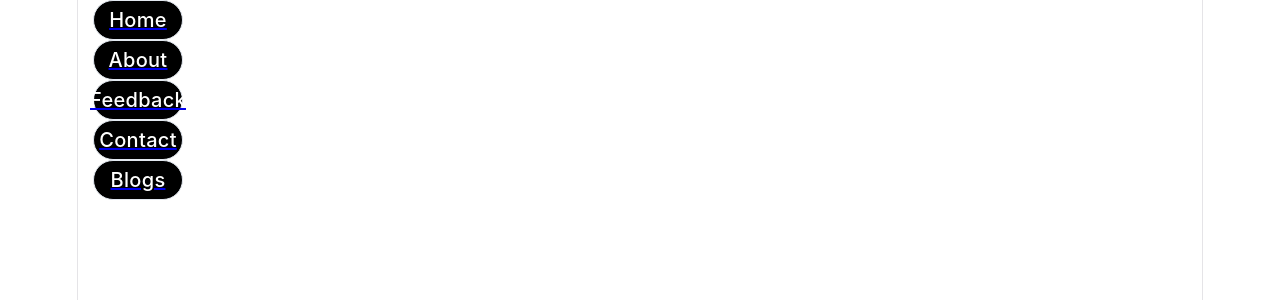
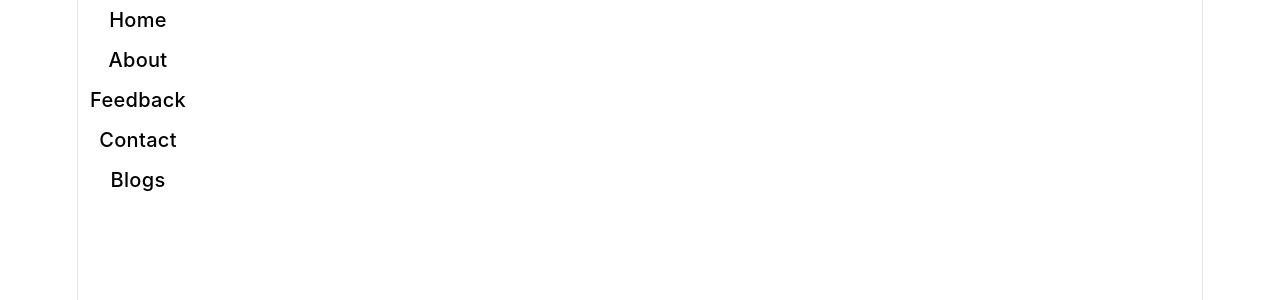
Before and after one commit to M-Atif63/React_with_Vite, a React (Vite) app: page /pricing in a window 1280 px wide. Shown: the top 300 px of the page. Built offline with nearby package versions, Linux system fonts and the light colour scheme.

Commit message:
style: improve CSS styles for buttons and links; update Navbar to include App.css

```diff
--- a/src/App.css
+++ b/src/App.css
@@ -11,6 +11,7 @@
   &:hover {
     border-color: var(--accent-border);
   }
+
   &:focus-visible {
     outline: 2px solid var(--accent);
     outline-offset: 2px;
@@ -42,8 +43,7 @@
     z-index: 1;
     top: 34px;
     height: 28px;
-    transform: perspective(2000px) rotateZ(300deg) rotateX(44deg) rotateY(39deg)
-      scale(1.4);
+    transform: perspective(2000px) rotateZ(300deg) rotateX(44deg) rotateY(39deg) scale(1.4);
   }
 
   .vite {
@@ -51,8 +51,7 @@
     top: 107px;
     height: 26px;
     width: auto;
-    transform: perspective(2000px) rotateZ(300deg) rotateX(40deg) rotateY(39deg)
-      scale(0.8);
+    transform: perspective(2000px) rotateZ(300deg) rotateX(40deg) rotateY(39deg) scale(0.8);
   }
 }
 
@@ -75,9 +74,10 @@
   border-top: 1px solid var(--border);
   text-align: left;
 
-  & > div {
+  &>div {
     flex: 1 1 0;
     padding: 32px;
+
     @media (max-width: 1024px) {
       padding: 24px 20px;
     }
@@ -130,6 +130,7 @@
     &:hover {
       box-shadow: var(--shadow);
     }
+
     .button-icon {
       height: 18px;
       width: 18px;
@@ -156,6 +157,7 @@
 #spacer {
   height: 88px;
   border-top: 1px solid var(--border);
+
   @media (max-width: 1024px) {
     height: 48px;
   }
@@ -177,8 +179,33 @@
     left: 0;
     border-left-color: var(--border);
   }
+
   &::after {
     right: 0;
     border-right-color: var(--border);
   }
 }
+
+a {
+  color: #1e1e24;
+  font-weight: 500;
+  text-decoration: none;
+  text-decoration-line: none;
+  text-underline-offset: 8px;
+  text-decoration-thickness: 2px;
+  transition: 0.3s ease, color 0.3s ease;
+}
+
+a:hover {
+  color: black;
+  text-decoration-line: underline;
+  text-decoration-color: black;
+  background-position: bottom left;
+  background-size: 100% 2px;
+}
+
+a.active {
+  color: black;
+  text-decoration-line: underline;
+  text-decoration-color: black;
+}
--- a/src/assets/components/Buttons/Button.jsx
+++ b/src/assets/components/Buttons/Button.jsx
@@ -18,15 +18,11 @@ function Button(props) {
         fontSize: '20px',
         fontWeight: '500',
         letterSpacing: '0.3px',
-        backgroundColor: changeTheme === 'light' ? 'black' : 'white',
-        color: changeTheme === 'light' ? 'white' : 'black',
-        border: '1px solid #e2e8f0',
-        borderRadius: '9999px',
+        backgroundColor: 'inherit',
+        border: 'none',
         cursor: 'pointer',
         outline: 'none',
         transition: 'all 0.2s cubic-bezier(0.4, 0, 0.2, 1)',
-        // transform: changeTheme==='light' ? 'scale(0.96)' : 'scale(1)',
-        // boxShadow: changeTheme==='light'? '0 4px 12px rgba(0, 0, 0, 0.08)' : 'none',
         marginLeft: '15px',
         marginRight: '15px',
       }}>
--- a/src/assets/components/Navbar/Navbar.jsx
+++ b/src/assets/components/Navbar/Navbar.jsx
@@ -1,6 +1,7 @@
 import React from 'react'
 import { NavLink } from 'react-router-dom'
 import Button from '../Buttons/Button'
+import '../../../App.css'
 
 function Navbar() {
   return (
```
